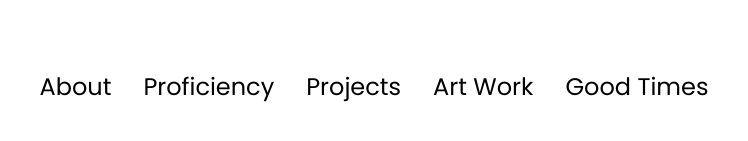
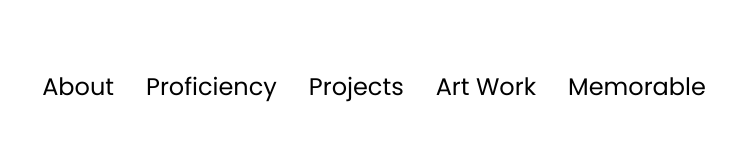
Before and after one commit to krethick/Portfolio, a plain HTML site: page index.html in a window 1280 px wide. Shown: the part 8440-8581 px from the top of the page, 266-1014 px from the left. Drawn offline with Linux system fonts and the light colour scheme; files whose address does not match are found by name.

Commit message:
Small change in text

```diff
--- a/index.html
+++ b/index.html
@@ -796,7 +796,7 @@
                   <li><a href="#experience">Proficiency</a></li>
                   <li><a href="#projects">Projects</a></li>
                   <li><a href="#Art-work">Art Work</a></li>
-                  <li><a href="#Volunteering">Good Times</a></li>
+                  <li><a href="#Volunteering">Memorable</a></li>
                   <!--<li><a href="#Contact">Memorable</a></li>-->
                </ul>
                </div>
```
